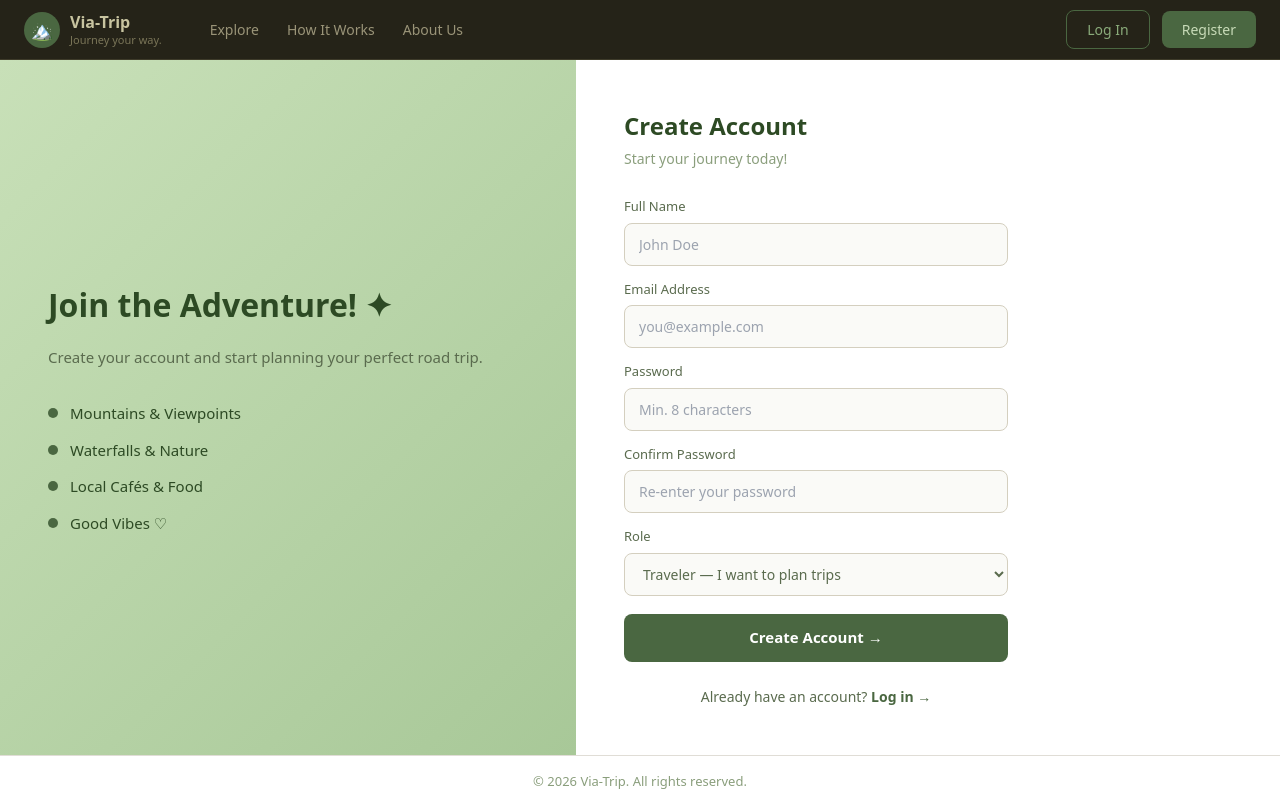
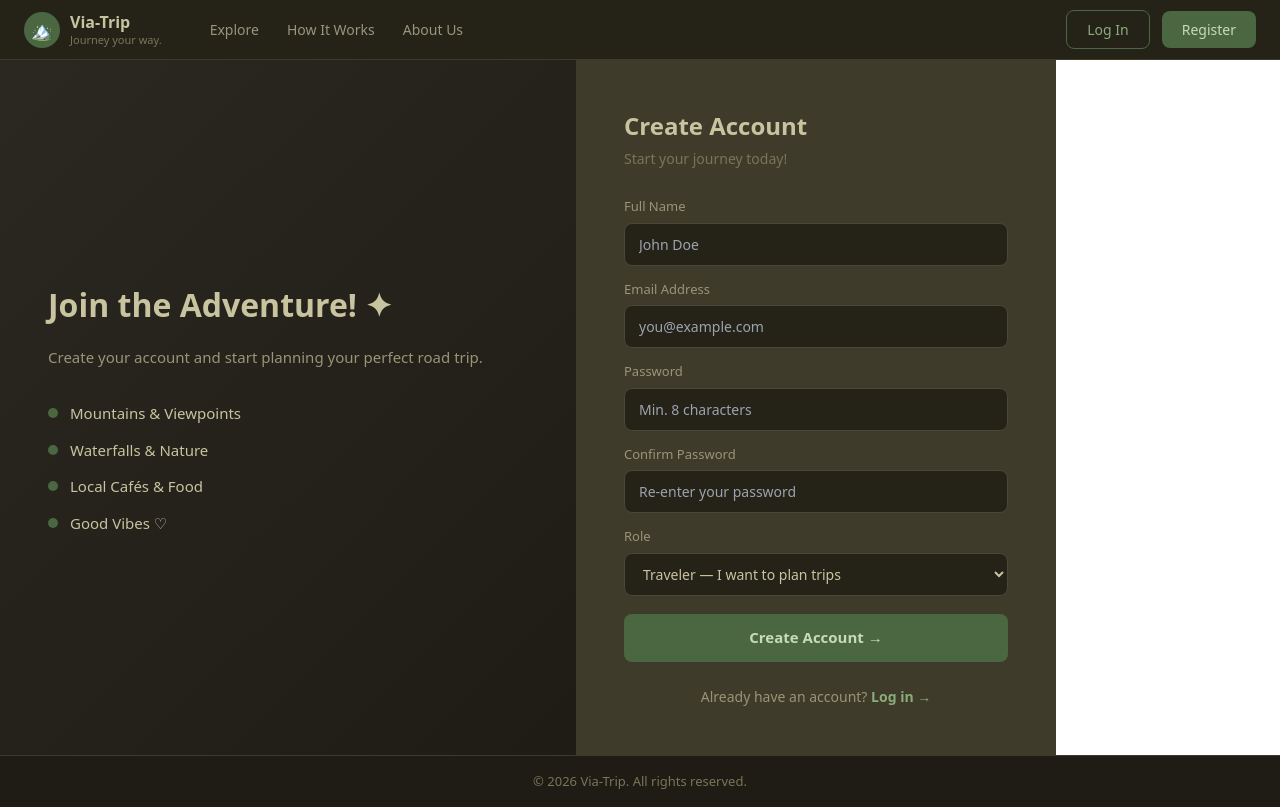
Before and after one commit to khemct/Via-Trippppppp, a React (Vite) app in the folder frontend/: page /register in a window 1280 px wide. Built offline with nearby package versions, Linux system fonts and the light colour scheme.

Commit message:
refactor: update auth page colors to dark earth-tone palette

```diff
--- a/frontend/src/pages/ForgotPasswordPage.jsx
+++ b/frontend/src/pages/ForgotPasswordPage.jsx
@@ -30,10 +30,10 @@ export default function ForgotPasswordPage() {
   }
 
   return (
-    <div className="min-h-screen flex items-center justify-center bg-gray-100">
-      <div className="w-full max-w-md bg-white p-8 rounded shadow">
-        <h1 className="text-2xl font-bold mb-2 text-center">Reset Password</h1>
-        <p className="text-sm text-gray-600 mb-6 text-center">
+    <div className="min-h-screen flex items-center justify-center bg-[#312f24]">
+      <div className="w-full max-w-md bg-[#3e3b2a] p-8 rounded shadow">
+        <h1 className="text-2xl font-bold mb-2 text-center text-[#c8c4a0]">Reset Password</h1>
+        <p className="text-sm text-[#9a9478] mb-6 text-center">
           Enter your email and we&apos;ll send you a reset link.
         </p>
 
@@ -51,12 +51,12 @@ export default function ForgotPasswordPage() {
 
         <form onSubmit={handleSubmit} className="space-y-4">
           <div>
-            <label className="block text-sm font-medium mb-1">Email</label>
+            <label className="block text-sm font-medium mb-1 text-[#9a9478]">Email</label>
             <input
               type="email"
               value={email}
               onChange={(e) => setEmail(e.target.value)}
-              className="w-full border border-gray-300 rounded px-3 py-2 text-sm"
+              className="w-full border border-[#4a4738] rounded px-3 py-2 text-sm bg-[#252318] text-[#c8c4a0]"
               placeholder="you@example.com"
               autoFocus
             />
@@ -65,14 +65,14 @@ export default function ForgotPasswordPage() {
           <button
             type="submit"
             disabled={loading}
-            className="w-full bg-blue-600 text-white py-2 rounded text-sm font-medium hover:bg-blue-700 disabled:opacity-50"
+            className="w-full bg-[#4a6741] text-[#c8dbb8] py-2 rounded text-sm font-medium hover:bg-[#3d5a35] disabled:opacity-50"
           >
             {loading ? 'Sending...' : 'Send Reset Link'}
           </button>
         </form>
 
         <p className="mt-4 text-sm text-center">
-          <Link to="/login" className="text-blue-600 hover:underline">
+          <Link to="/login" className="text-[#8aab7a] hover:underline">
             Back to Sign In
           </Link>
         </p>
--- a/frontend/src/pages/RegisterPage.jsx
+++ b/frontend/src/pages/RegisterPage.jsx
@@ -61,7 +61,7 @@ export default function RegisterPage() {
         <div
           style={{
             flex: '0 0 45%',
-            background: 'linear-gradient(135deg, #c8e0b8, #a8c898)',
+            background: 'linear-gradient(135deg, #2a2820, #1e1c14)',
             padding: 48,
             display: 'flex',
             flexDirection: 'column',
@@ -72,13 +72,13 @@ export default function RegisterPage() {
             style={{
               fontSize: 32,
               fontWeight: 700,
-              color: '#2d4a24',
+              color: '#c8c4a0',
               marginBottom: 16,
             }}
           >
             Join the Adventure! ✦
           </h2>
-          <p style={{ fontSize: 15, color: '#5a6b4e', lineHeight: 1.7, marginBottom: 32 }}>
+          <p style={{ fontSize: 15, color: '#9a9478', lineHeight: 1.7, marginBottom: 32 }}>
             Create your account and start planning your perfect road trip.
           </p>
           <div style={{ display: 'flex', flexDirection: 'column', gap: 14 }}>
@@ -93,7 +93,7 @@ export default function RegisterPage() {
                     flexShrink: 0,
                   }}
                 />
-                <span style={{ fontSize: 15, color: '#2d4a24', fontWeight: 500 }}>{item}</span>
+                <span style={{ fontSize: 15, color: '#c8c4a0', fontWeight: 500 }}>{item}</span>
               </div>
             ))}
           </div>
@@ -103,7 +103,7 @@ export default function RegisterPage() {
         <div
           style={{
             flex: 1,
-            background: '#fff',
+            background: '#3e3b2a',
             padding: 48,
             display: 'flex',
             flexDirection: 'column',
@@ -111,16 +111,16 @@ export default function RegisterPage() {
             maxWidth: 480,
           }}
         >
-          <h3 style={{ fontSize: 24, fontWeight: 700, color: '#2d4a24', marginBottom: 4 }}>
+          <h3 style={{ fontSize: 24, fontWeight: 700, color: '#c8c4a0', marginBottom: 4 }}>
             Create Account
           </h3>
-          <p style={{ fontSize: 14, color: '#8a9e7c', marginBottom: 28 }}>
+          <p style={{ fontSize: 14, color: '#7a7558', marginBottom: 28 }}>
             Start your journey today!
           </p>
 
           <form onSubmit={handleSubmit} style={{ display: 'flex', flexDirection: 'column', gap: 14 }}>
             <div>
-              <label style={{ fontSize: 13, fontWeight: 500, color: '#5a6b4e', display: 'block', marginBottom: 6 }}>
+              <label style={{ fontSize: 13, fontWeight: 500,                   color: '#9a9478', display: 'block', marginBottom: 6 }}>
                 Full Name
               </label>
               <input
@@ -130,12 +130,12 @@ export default function RegisterPage() {
                 placeholder="John Doe"
                 style={{
                   width: '100%',
-                  border: '1.5px solid #d4cfbf',
+                    border: '1.5px solid #4a4738',
                     borderRadius: 8,
-                  background: '#fafaf7',
+                    background: '#252318',
                     padding: '10px 14px',
                     fontSize: 14,
-                  color: '#5a6b4e',
+                    color: '#c8c4a0',
                   outline: 'none',
                   boxSizing: 'border-box',
                 }}
@@ -143,7 +143,7 @@ export default function RegisterPage() {
             </div>
 
             <div>
-              <label style={{ fontSize: 13, fontWeight: 500, color: '#5a6b4e', display: 'block', marginBottom: 6 }}>
+              <label style={{ fontSize: 13, fontWeight: 500,                   color: '#9a9478', display: 'block', marginBottom: 6 }}>
                 Email Address
               </label>
               <input
@@ -153,12 +153,12 @@ export default function RegisterPage() {
                 placeholder="you@example.com"
                 style={{
                   width: '100%',
-                  border: '1.5px solid #d4cfbf',
+                    border: '1.5px solid #4a4738',
                     borderRadius: 8,
-                  background: '#fafaf7',
+                    background: '#252318',
                     padding: '10px 14px',
                     fontSize: 14,
-                  color: '#5a6b4e',
+                    color: '#c8c4a0',
                   outline: 'none',
                   boxSizing: 'border-box',
                 }}
@@ -166,7 +166,7 @@ export default function RegisterPage() {
             </div>
 
             <div>
-              <label style={{ fontSize: 13, fontWeight: 500, color: '#5a6b4e', display: 'block', marginBottom: 6 }}>
+              <label style={{ fontSize: 13, fontWeight: 500,                   color: '#9a9478', display: 'block', marginBottom: 6 }}>
                 Password
               </label>
               <input
@@ -176,12 +176,12 @@ export default function RegisterPage() {
                 placeholder="Min. 8 characters"
                 style={{
                   width: '100%',
-                  border: '1.5px solid #d4cfbf',
+                    border: '1.5px solid #4a4738',
                     borderRadius: 8,
-                  background: '#fafaf7',
+                    background: '#252318',
                     padding: '10px 14px',
                     fontSize: 14,
-                  color: '#5a6b4e',
+                    color: '#c8c4a0',
                   outline: 'none',
                   boxSizing: 'border-box',
                 }}
@@ -189,7 +189,7 @@ export default function RegisterPage() {
             </div>
 
             <div>
-              <label style={{ fontSize: 13, fontWeight: 500, color: '#5a6b4e', display: 'block', marginBottom: 6 }}>
+              <label style={{ fontSize: 13, fontWeight: 500,                   color: '#9a9478', display: 'block', marginBottom: 6 }}>
                 Confirm Password
               </label>
               <input
@@ -199,12 +199,12 @@ export default function RegisterPage() {
                 placeholder="Re-enter your password"
                 style={{
                   width: '100%',
-                  border: '1.5px solid #d4cfbf',
+                    border: '1.5px solid #4a4738',
                     borderRadius: 8,
-                  background: '#fafaf7',
+                    background: '#252318',
                     padding: '10px 14px',
                     fontSize: 14,
-                  color: '#5a6b4e',
+                    color: '#c8c4a0',
                   outline: 'none',
                   boxSizing: 'border-box',
                 }}
@@ -212,7 +212,7 @@ export default function RegisterPage() {
             </div>
 
             <div>
-              <label style={{ fontSize: 13, fontWeight: 500, color: '#5a6b4e', display: 'block', marginBottom: 6 }}>
+              <label style={{ fontSize: 13, fontWeight: 500,                   color: '#9a9478', display: 'block', marginBottom: 6 }}>
                 Role
               </label>
               <select
@@ -220,12 +220,12 @@ export default function RegisterPage() {
                 onChange={(e) => setRole(e.target.value)}
                 style={{
                   width: '100%',
-                  border: '1.5px solid #d4cfbf',
+                    border: '1.5px solid #4a4738',
                     borderRadius: 8,
-                  background: '#fafaf7',
+                    background: '#252318',
                     padding: '10px 14px',
                     fontSize: 14,
-                  color: '#5a6b4e',
+                    color: '#c8c4a0',
                   outline: 'none',
                   boxSizing: 'border-box',
                 }}
@@ -259,8 +259,8 @@ export default function RegisterPage() {
               style={{
                 width: '100%',
                 height: 48,
-                background: loading ? '#8a9e7c' : '#4a6741',
-                color: '#fff',
+                background: loading ? '#7a7558' : '#4a6741',
+                color: '#c8dbb8',
                 border: 'none',
                 borderRadius: 8,
                 fontSize: 15,
@@ -273,9 +273,9 @@ export default function RegisterPage() {
             </button>
           </form>
 
-          <p style={{ textAlign: 'center', marginTop: 24, fontSize: 14, color: '#5a6b4e' }}>
+          <p style={{ textAlign: 'center', marginTop: 24, fontSize: 14, color: '#9a9478' }}>
             Already have an account?{' '}
-            <Link to="/login" style={{ color: '#4a6741', fontWeight: 600, textDecoration: 'none' }}>
+            <Link to="/login" style={{ color: '#8aab7a', fontWeight: 600, textDecoration: 'none' }}>
               Log in →
             </Link>
           </p>
@@ -285,12 +285,12 @@ export default function RegisterPage() {
       {/* Footer copyright only */}
       <div
         style={{
-          borderTop: '1px solid #e0ddd6',
-          background: '#fff',
+          borderTop: '1px solid #3e3b2a',
+          background: '#1e1c14',
           padding: '16px 24px',
           textAlign: 'center',
           fontSize: 13,
-          color: '#8a9e7c',
+          color: '#7a7558',
         }}
       >
         &copy; 2026 Via-Trip. All rights reserved.
```
Also changed, not shown: frontend/src/pages/LoginPage.jsx (+31 -31 lines), frontend/src/pages/ResetPasswordPage.jsx (+13 -13 lines). Lines whose indentation alone changed are shown as unchanged.
